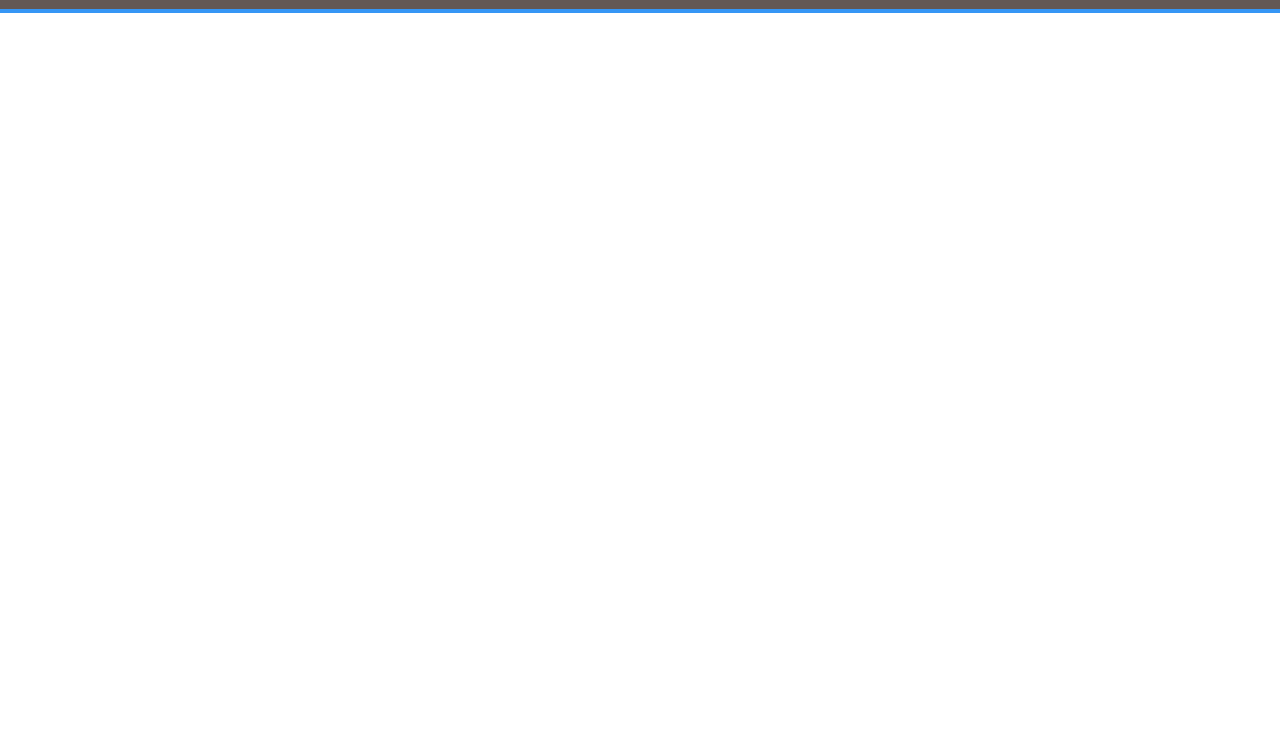
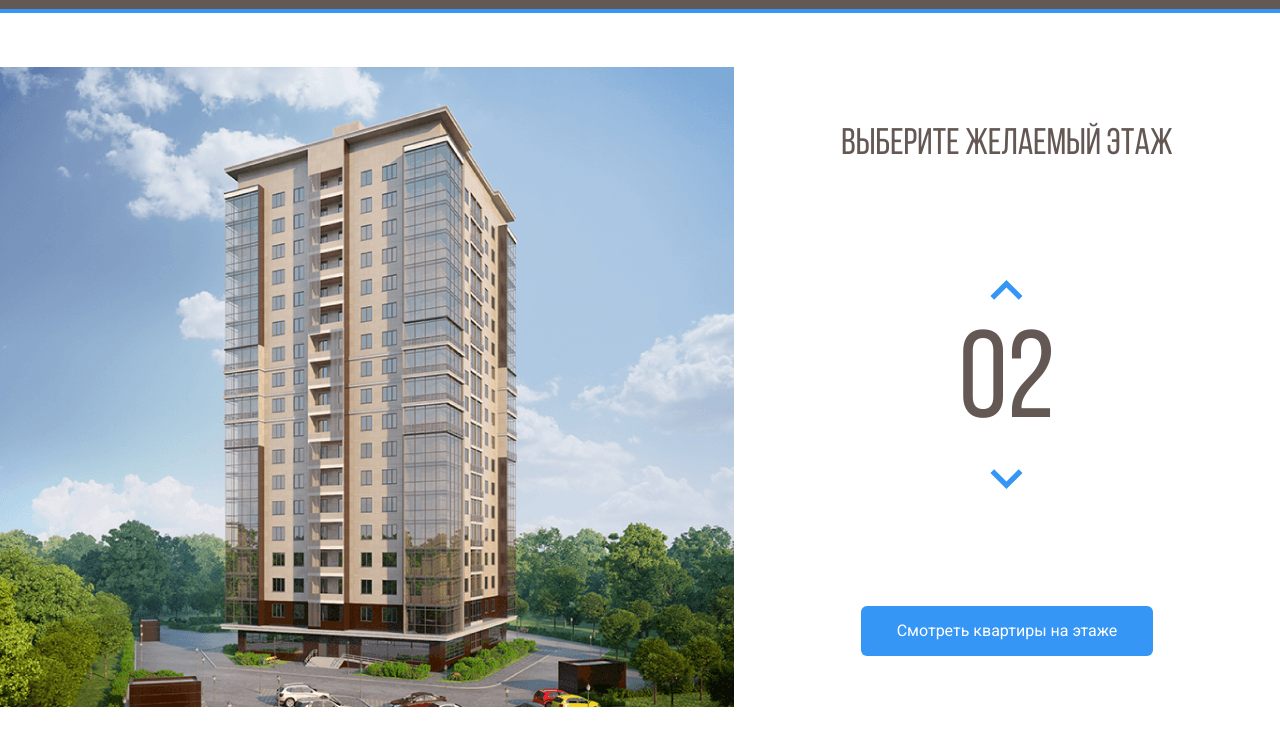
Before and after one commit to Gothalion/Melody, a plain HTML site: page index.html in a window 1280 px wide. Shown: the part 55-800 px from the top of the page. Drawn offline with Linux system fonts and the light colour scheme.

Commit message:
Add files via upload

```diff
--- a/css/style.css
+++ b/css/style.css
@@ -1,3 +1,13 @@
+@font-face {
+  font-family: "Bebas Neue";
+  src: local("BebasNeueRegular"),
+    url("../fonts/BebasNeueRegular.woff2") format("woff2"),
+    url("../fonts/BebasNeueRegular.woff") format("woff");
+  font-weight: normal;
+  font-style: normal;
+  font-display: swap;
+}
+
 * {
   box-sizing: border-box;
 }
@@ -49,3 +59,60 @@ body {
   color: #fff;
   text-decoration: none;
 }
+.main {
+  max-width: 1280px;
+  margin: auto;
+  padding-top: 54px;
+  display: flex;
+}
+.main-info {
+  flex-grow: 1;
+  text-align: center;
+  display: flex;
+  flex-direction: column;
+  align-items: center;
+  justify-content: space-around;
+}
+.home-image path {
+  opacity: 0;
+  cursor: pointer;
+}
+.home-image path:hover {
+  opacity: 1;
+}
+.counter-group {
+  display: flex;
+  flex-direction: column;
+  align-items: center;
+}
+.counter-button {
+  cursor: pointer;
+  background-color: #fff;
+  border: none;
+}
+.counter-arrow-down {
+  transform: rotateX(180deg);
+}
+.main-title {
+  margin: 0;
+  font-family: "Bebas Neue", sans-serif;
+  font-weight: normal;
+  font-size: 37px;
+  line-height: 44px;
+  color: #635854;
+}
+.counter {
+  font-family: "Bebas Neue", sans-serif;
+  color: #635854;
+  font-size: 124px;
+  margin-top: 10px;
+  margin-bottom: 10px;
+}
+.button-primary {
+  background: #3596f5;
+  border-radius: 6px;
+  color: #fff;
+  border: none;
+  padding: 16px 36px;
+  cursor: pointer;
+}
--- a/index.html
+++ b/index.html
@@ -59,5 +59,151 @@
       </div>
       <!-- /.navbar -->
     </header>
+
+    <main class="main">
+      <div class="main-image">
+        <svg
+          class="home-image"
+          width="734"
+          height="640"
+          viewBox="0 0 734 640"
+          fill="none"
+          xmlns="http://www.w3.org/2000/svg"
+          xmlns:xlink="http://www.w3.org/1999/xlink"
+        >
+          <rect width="734" height="640" fill="url(#pattern0)" />
+          <defs>
+            <pattern
+              id="pattern0"
+              patternContentUnits="objectBoundingBox"
+              width="1"
+              height="1"
+            >
+              <use
+                xlink:href="#image0"
+                transform="translate(-0.00408719) scale(0.0013624 0.0015625)"
+              />
+            </pattern>
+            <image
+              id="image0"
+              width="740"
+              height="640"
+              xlink:href="img/home.png"
+            />
+          </defs>
+          <path
+            d="M222 533L442.8 541L512 527.3V549L443.5 568.7L222 557.7V533Z"
+            fill="#3595F6"
+            fill-opacity="0.75"
+          />
+          <path
+            d="M223 532V507L443.3 510.3L513 507V527L443.7 540L223 532Z"
+            fill="#3595F6"
+            fill-opacity="0.75"
+          />
+          <path
+            d="M223 506V481H444H513V504L445 511L223 506Z"
+            fill="#3595F6"
+            fill-opacity="0.75"
+          />
+          <path
+            d="M223 482V457L444.3 453.3L512 460V482H444"
+            fill="#3595F6"
+            fill-opacity="0.75"
+          />
+          <path
+            d="M223 456V430L444.5 426.7L513 437.7V459L444 452.3L223 456Z"
+            fill="#3595F6"
+            fill-opacity="0.75"
+          />
+          <path
+            d="M222 429V405.3L443 393L514 416V437.3L443 425L222 429Z"
+            fill="#3595F6"
+            fill-opacity="0.75"
+          />
+          <path
+            d="M222 407V382L444.2 365.7L514 394.3V415L443.7 393.3L222 407Z"
+            fill="#3595F6"
+            fill-opacity="0.75"
+          />
+          <path
+            d="M222 382V357L444.5 336.7L514 373.3V394L442 365.3L222 382Z"
+            fill="#3595F6"
+            fill-opacity="0.75"
+          />
+          <path
+            d="M222 356V332L445 307.3L514 351.3V373L444.7 335L222 356Z"
+            fill="#3595F6"
+            fill-opacity="0.75"
+          />
+          <path
+            d="M222 331V307L444.5 278.3L514 329.3V350L443.7 307.7L222 331Z"
+            fill="#3595F6"
+            fill-opacity="0.75"
+          />
+          <path
+            d="M221 307V283L443.3 250L514 309.3V329L444 278.3L221 307Z"
+            fill="#3595F6"
+            fill-opacity="0.75"
+          />
+          <path
+            d="M222 282V258L443.2 223L513 287V308L444.3 249.7L222 282Z"
+            fill="#3595F6"
+            fill-opacity="0.75"
+          />
+          <path
+            d="M222 258V233L444.3 195L513 265.3V286L444 222L222 258Z"
+            fill="#3595F6"
+            fill-opacity="0.75"
+          />
+          <path
+            d="M222 232V207L442.8 163.3L513 242.3V265L444 191.7L222 232Z"
+            fill="#3595F6"
+            fill-opacity="0.75"
+          />
+          <path
+            d="M223 208V183L443 135L513 220V243L442.3 163.7L223 208Z"
+            fill="#3595F6"
+            fill-opacity="0.75"
+          />
+          <path
+            d="M222 183V158L441.8 106L513 198.3V221L443.3 134.7L222 183Z"
+            fill="#3595F6"
+            fill-opacity="0.75"
+          />
+          <path
+            d="M222 158V132L444 75.3L513 177V198L443.7 106.3L222 158Z"
+            fill="#3595F6"
+            fill-opacity="0.75"
+          />
+        </svg>
+      </div>
+      <!-- /.main-image -->
+      <div class="main-info">
+        <h2 class="main-title">Выберите желаемый этаж</h2>
+        <div class="counter-group">
+          <button class="counter-button counter-up">
+            <img
+              src="img/arrow.svg"
+              alt="arrow-up"
+              class="counter-arrow counter-arrow-up"
+            />
+          </button>
+          <span class="counter">02</span>
+          <button class="counter-button counter-down">
+            <img
+              src="img/arrow.svg"
+              alt="arrow-down"
+              class="counter-arrow counter-arrow-down"
+            />
+          </button>
+        </div>
+        <!-- /.counter-group -->
+        <button class="button button-primary">
+          Смотреть квартиры на этаже
+        </button>
+      </div>
+      <!-- /.main-info -->
+    </main>
   </body>
 </html>
```
Also changed, not shown: fonts/BebasNeueRegular.woff (added), fonts/BebasNeueRegular.woff2 (added), img/Group 3.svg (added), img/arrow.svg (added), img/home.png (added).
